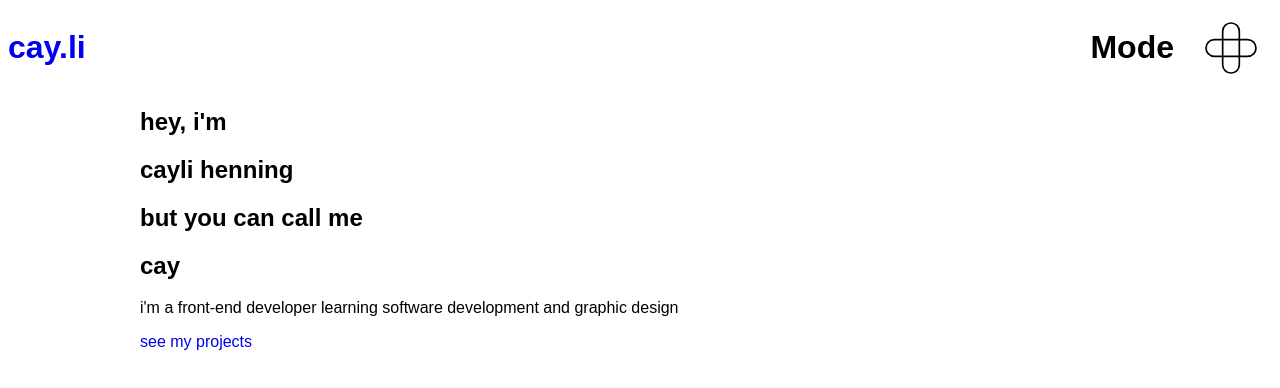
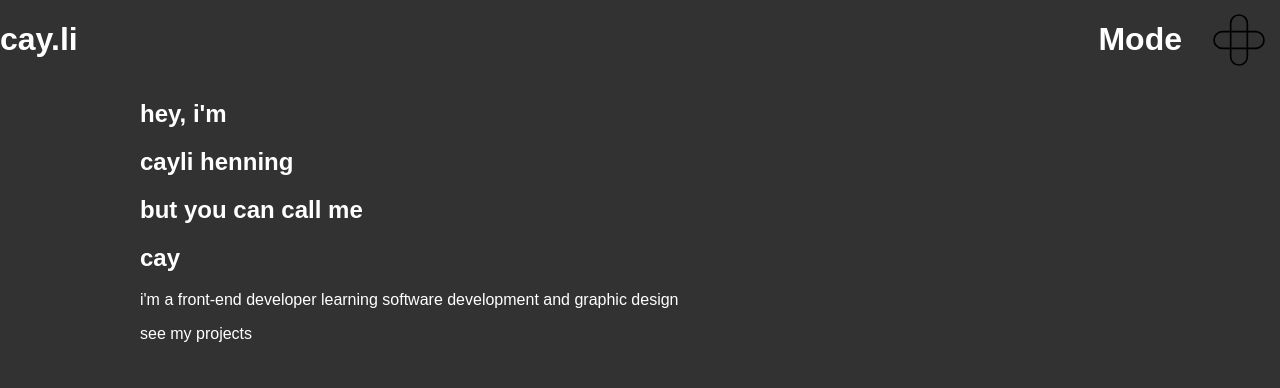
Before and after one commit to cayb0rg/portfolio, a React app: page / in a window 1280 px wide. Shown: the top 388 px of the page. Built offline with nearby package versions, Linux system fonts and the light colour scheme.

Commit message:
Add dark mode

```diff
--- a/src/components/App.js
+++ b/src/components/App.js
@@ -17,11 +17,16 @@ import NotFound from './NotFound.js';
 
 export default function App() {
   const [isMenuOpen, setIsMenuOpen] = useState(false);
-  const [mode, setMode] = useState(false);
+  const [isDarkMode, setIsDarkMode] = useState(localStorage.getItem('isDarkMode'));
+
+  useEffect(() => {
+    localStorage.setItem('isDarkMode', isDarkMode);
+    document.getElementById('root').classList.toggle('dark-mode');
+  }, [isDarkMode]);
 
   return (
     <BrowserRouter>
-      <Header isMenuOpen={isMenuOpen} setIsMenuOpen={setIsMenuOpen} mode={mode} setMode={setMode}/>
+      <Header isMenuOpen={isMenuOpen} setIsMenuOpen={setIsMenuOpen} isDarkMode={isDarkMode} setIsDarkMode={setIsDarkMode}/>
       <main>
         {isMenuOpen ? <Menu isMenuOpen={isMenuOpen} setIsMenuOpen={setIsMenuOpen}/> :
           <Routes>
--- a/src/components/Header.js
+++ b/src/components/Header.js
@@ -7,7 +7,7 @@ export default function Header(props) {
   }
 
   function handleModeClick(e) {
-    props.setMode(!props.mode);
+    props.setIsDarkMode(!props.isDarkMode);
   }
 
   return (
--- a/src/components/Home.js
+++ b/src/components/Home.js
@@ -4,8 +4,9 @@ import { Link } from 'react-router-dom';
 export default function Home() {
   return (
     <div>
-      <div>
-        <h2>hey, i'm</h2>
+      <div class="home-container">
+        <div><h2>hey, i'm</h2></div>
+
         <h2>cayli henning</h2>
         <h2>but you can call me</h2>
         <h2>cay</h2>
--- a/src/css/styles.css
+++ b/src/css/styles.css
@@ -10,18 +10,24 @@
 * {
   font-family: 'League Spartan', sans-serif;
   text-decoration: none;
+  color: rgb(50,50,50);
+  background-color: rgb(255,255,255);
 }
 
 body {
   overflow-x: hidden;
+  margin: 0;
 }
 
-.light-mode {
-  background-color: rgb(0,0,0,0.1);
+#root {
+  height: 100%;
+  min-height: 100vh;
+  width: 100%;
 }
 
-.dark-mode {
-  background-color: rgb(0,0,0,0.8);
+.dark-mode, .dark-mode * {
+  color: rgb(255,255,255);
+  background-color: rgb(50,50,50);
 }
 
 /** Header **/
```
